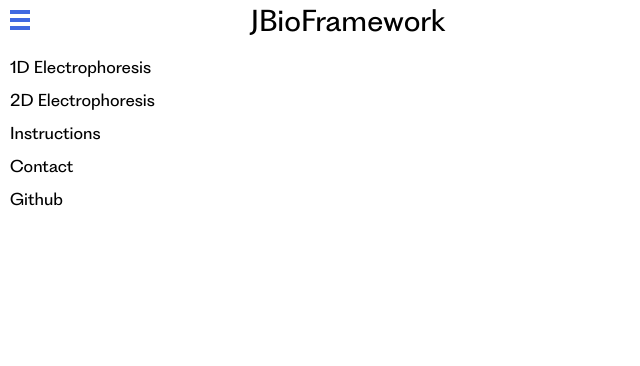
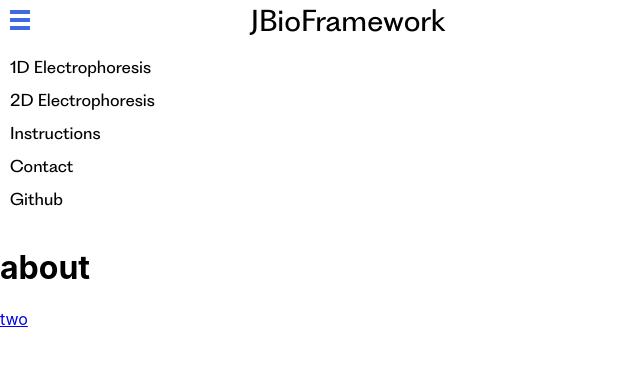
Before and after one commit to AmrMualla/RITSimulationofProteinSeparations, a React (Create React App) app in the folder frontend/jbio-web-app/: page / in a window 1280 px wide. Shown: the top 366 px of the page, without its empty margins (0-640 px from the left). Built offline with nearby package versions, Linux system fonts and the light colour scheme.

Commit message:
Added page routing

```diff
--- a/frontend/jbio-web-app/package.json
+++ b/frontend/jbio-web-app/package.json
@@ -8,6 +8,7 @@
     "@testing-library/user-event": "^13.5.0",
     "react": "^18.2.0",
     "react-dom": "^18.2.0",
+    "react-router-dom": "^6.17.0",
     "react-scripts": "5.0.1",
     "web-vitals": "^2.1.4"
   },
--- a/frontend/jbio-web-app/src/App.js
+++ b/frontend/jbio-web-app/src/App.js
@@ -1,5 +1,7 @@
 import React, { useState } from 'react';
+import * as ReactDOM from "react-dom/client";
 import Sidebar from './components/Sidebar.js';
+import Router from './Router.js';
 import './App.css';
 
 
@@ -11,7 +13,7 @@ function App() {
             <Sidebar isOpen={isSidebarOpen} toggle={() => setIsSidebarOpen(!isSidebarOpen)} />
             <div className="content">
                 {/* Content goes here */}
-                <div className="simulation"></div>
+                <div className="simulation">{Router()}</div>
             </div>
         </div>
     );
--- /dev/null
+++ b/frontend/jbio-web-app/src/Router.js
@@ -0,0 +1,23 @@
+import {
+  createBrowserRouter,
+  RouterProvider,
+} from "react-router-dom";
+
+import About from './components/About.js';
+import Two from './components/Two.js';
+
+function Router() {
+    const router = createBrowserRouter([
+      {
+        path: "/",
+        element: <About />,
+      },
+      {
+        path: "two",
+        element: <Two />,
+      },
+    ]);
+    return <RouterProvider router={router} />
+}
+
+export default Router;
--- /dev/null
+++ b/frontend/jbio-web-app/src/components/About.js
@@ -0,0 +1,10 @@
+function About() {
+    return (
+        <div>
+            <h1>about</h1>
+            <a href="two">two</a>
+        </div>
+    );
+}
+
+export default About;
--- /dev/null
+++ b/frontend/jbio-web-app/src/components/Two.js
@@ -0,0 +1,10 @@
+function Two() {
+    return (
+        <div>
+            <h1>two</h1>
+            <a href="/">about</a>
+        </div>
+    );
+}
+
+export default Two;
```
